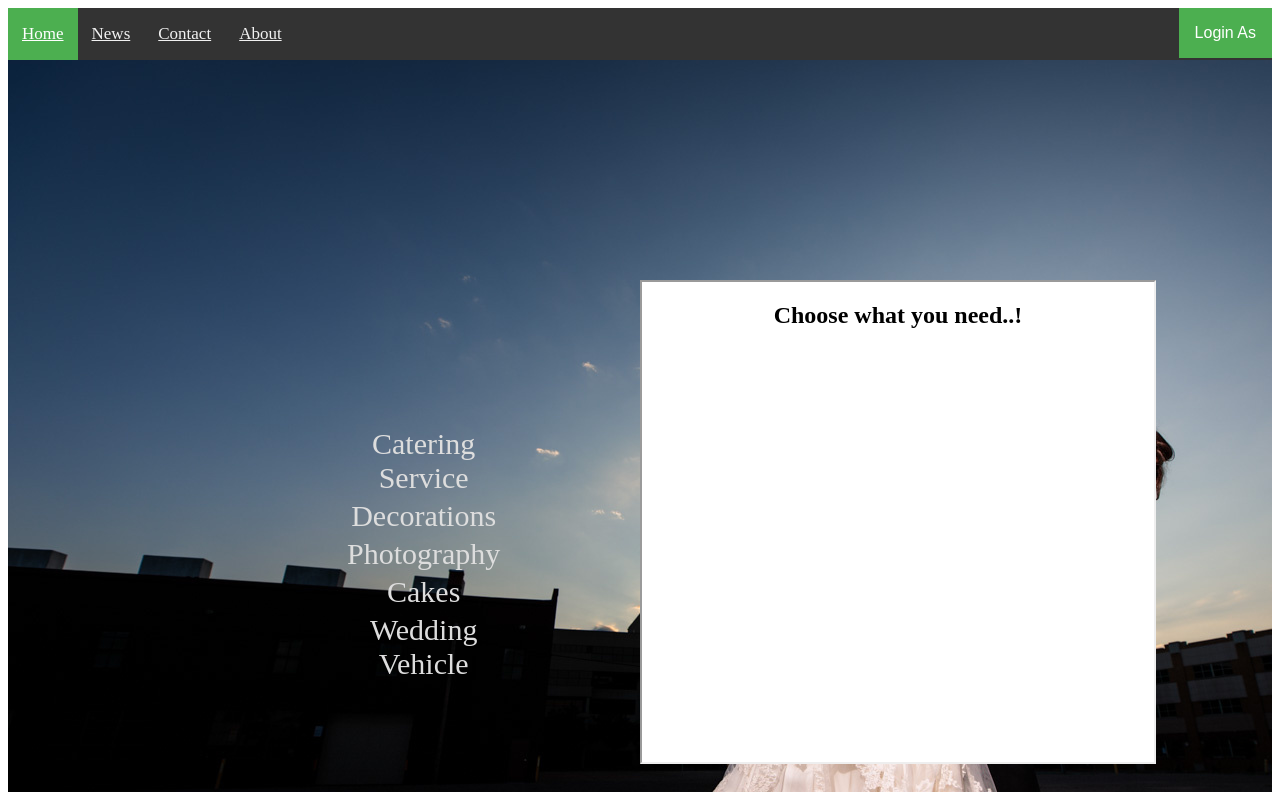
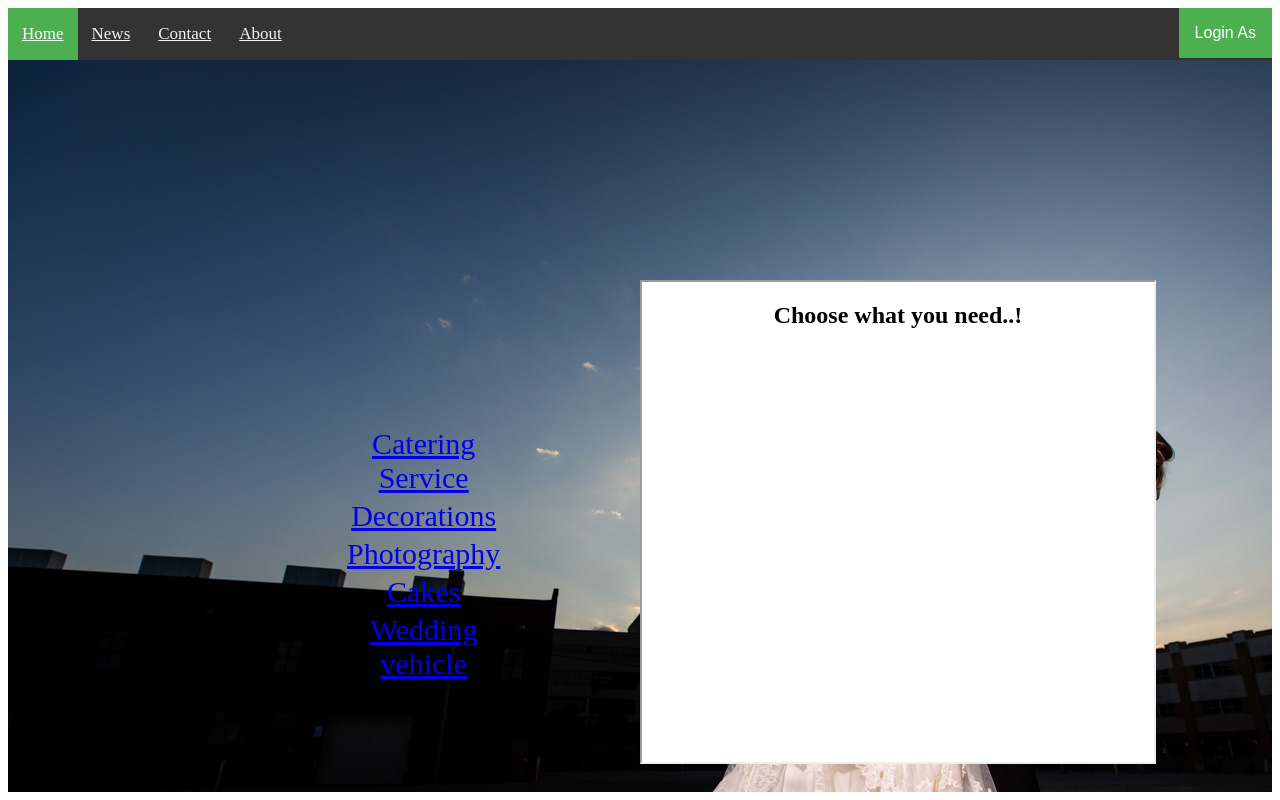
Before and after one commit to shelomi123/Online_party_arrangement_syste, a PHP site: page /html/wedding.html in a window 1280 px wide. Run offline with PHP 8.4, Linux system fonts and the light colour scheme.

Commit message:
innitial commi

```diff
--- a/css/wedding.css
+++ b/css/wedding.css
@@ -110,3 +110,7 @@ iframe{
     width: 40%;
     background:white;
 }
+
+tr :hover{
+    color: #f44265;
+}
--- a/html/wedding.html
+++ b/html/wedding.html
@@ -19,26 +19,28 @@
             <a href="../html/new.html">Contact</a>
             <a href="../html/new.html">About</a>
         </div>
+        <div class="frameContainer">
+        <iframe src="../html/wedding_attributes.html" name="iframe"></iframe>
+        </div>
         <div class="tb">
             <table style="width:60%">
                 <tr>
-                    <td>Catering Service</td>
+                    <td><a href="../html/new.html" target="iframe">Catering Service</a></td>
                 </tr>
                 <tr>
-                    <td>Decorations</td>
+                    <td><a href="../html/new.html" target="iframe">Decorations</a></td>
                 </tr>
                 <tr>
-                    <td>Photography</td>
+                    <td><a href="../html/new.html" target="iframe">Photography</a></td>
                 </tr>
                 <tr>
-                    <td>Cakes</td>
+                    <td><a href="../html/wedding_attributes.html" target="iframe">Cakes</a></td>
                 </tr>
                 <tr>
-                    <td>Wedding Vehicle</td>
+                    <td><a href="../html/new.html" target="iframe">Wedding vehicle</a></td>
                 </tr>
             </table>
         </div>
-        <iframe src="../html/wedding_attributes.html"></iframe>
     </div>
     </div>
     </div>
```
